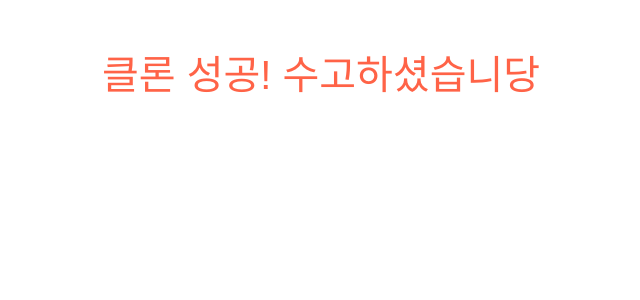
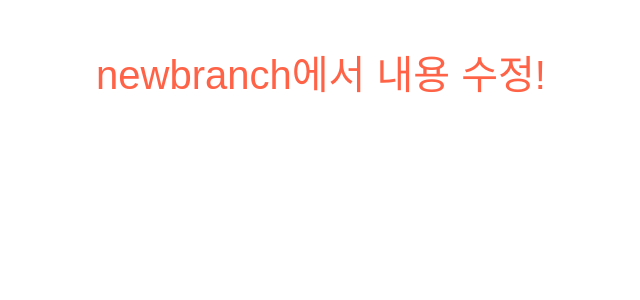
Before and after one commit to uk960214/gitpractice2, a Django app: page /page/ in a window 1280 px wide. Shown: the part 56-356 px from the top of the page, without its empty margins (319-959 px from the left). Run offline with Django 3.2, Linux system fonts and the light colour scheme; some libraries are stand-ins or nearby versions; some web fonts are replaced.

Commit message:
update page.html

```diff
--- a/mydiary/templates/mydiary/page.html
+++ b/mydiary/templates/mydiary/page.html
@@ -10,6 +10,6 @@
         }
     </style>
 </head>
-<h1>클론 성공! 수고하셨습니당 </h1>
+<h1>newbranch에서 내용 수정!</h1>
 
 {% endblock %}
```
